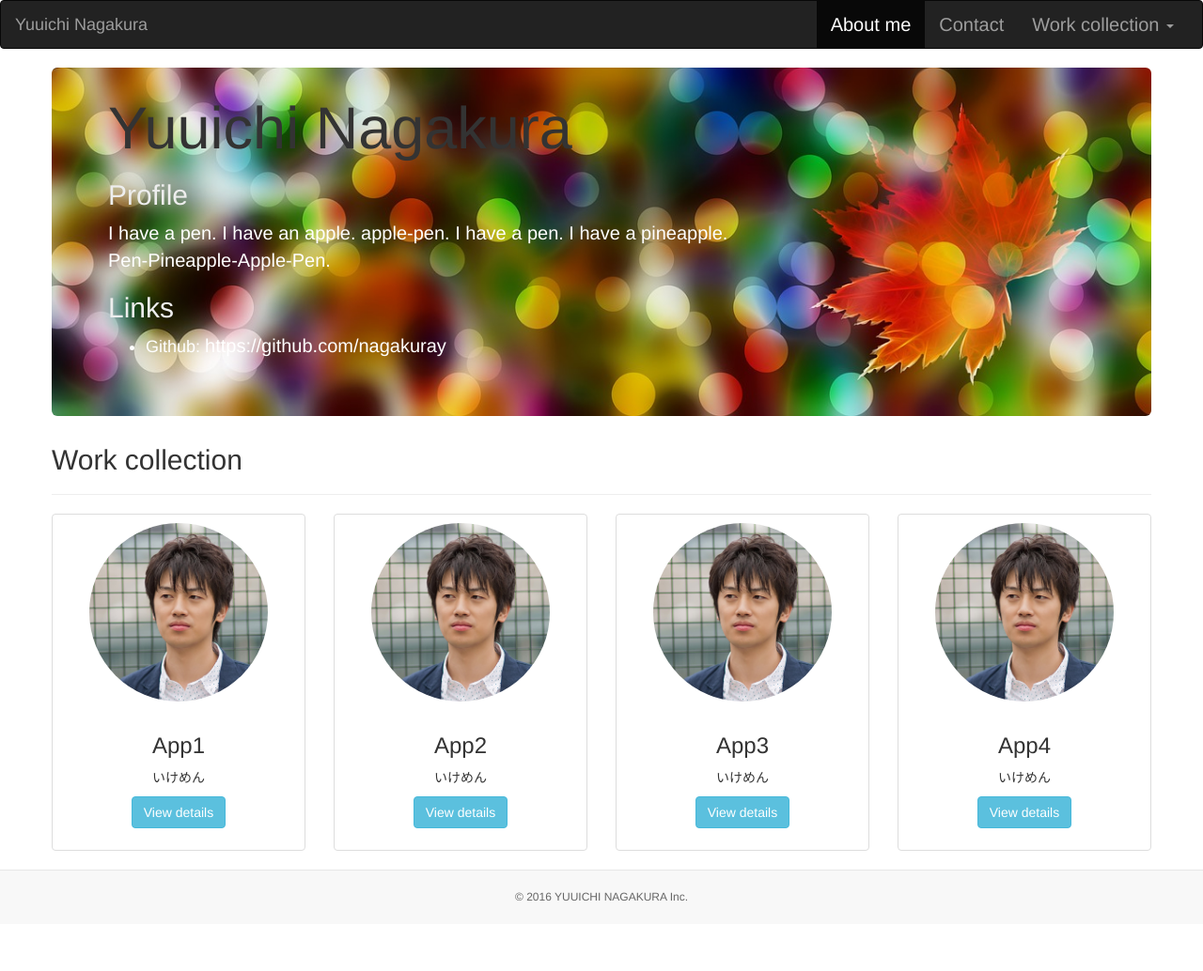
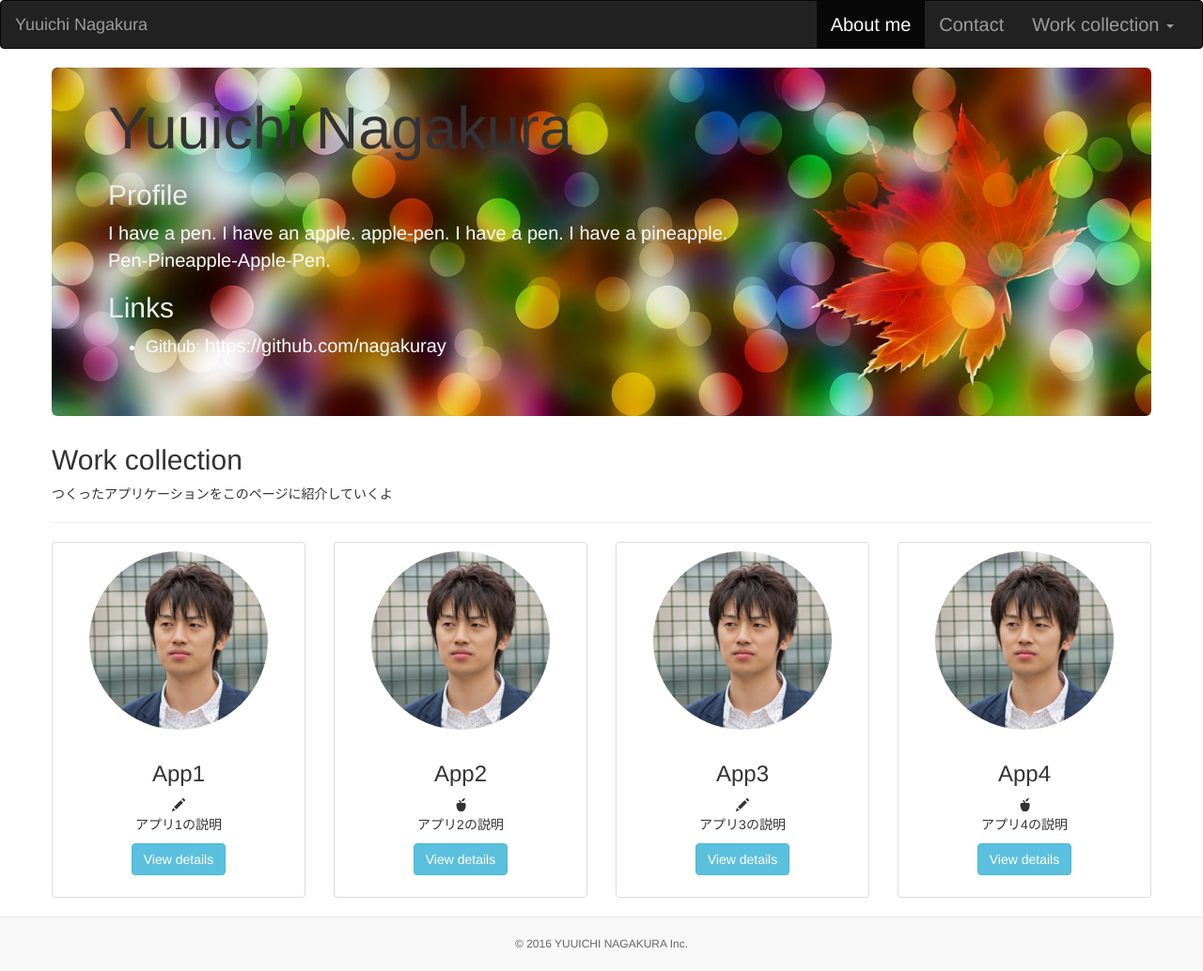
Before and after one commit to nagakuray/nagakuray.github.io, a plain HTML site: page index.html in a window 1280 px wide. Shown: the whole page at 94% size. Before the commit the page ends 984 px from the top, so only its background shows below. Drawn offline with nearby package versions, Linux system fonts and the light colour scheme.

Commit message:
penとapple追加してみた

```diff
--- a/index.html
+++ b/index.html
@@ -59,7 +59,7 @@
     </header>
 
     <div class="container">
-      <!-- ここからキャンバスで見せるところ-->
+
       <div class="row row-offcanvas row-off-canbas-right">
         <p class="pull-right visible-xs">
           <button type="button" class="btn btn-primary btn-xs" data-toggle="offcanvas">Toggle nav</button>
@@ -79,6 +79,9 @@
         </div>
 
         <h2>Work collection</h2>
+        <blockqutoe>
+          <p>つくったアプリケーションをこのページに紹介していくよ</p>
+        </blockqutoe>
         <hr>
 
         <div class="row">
@@ -87,7 +90,8 @@
               <img src="img/profile.jpg" alt="...">
                 <div class="caption">
                   <h3>App1</h3>
-                  <p>いけめん</p>
+                  <div><span class="glyphicon glyphicon-pencil" aria-hidden="true"></span></div>
+                  <p>アプリ1の説明</p>
                   <p><a href="#" class="btn btn-info" role="button">View details</a></p>
                 </div>
             </div>
@@ -98,7 +102,8 @@
               <img src="img/profile.jpg" alt="...">
                 <div class="caption">
                   <h3>App2</h3>
-                  <p>いけめん</p>
+                  <div><span class="glyphicon glyphicon-apple" aria-hidden="true"></span></div>
+                  <p>アプリ2の説明</p>
                   <p><a href="#" class="btn btn-info" role="button">View details</a></p>
                 </div>
             </div>
@@ -109,7 +114,8 @@
               <img src="img/profile.jpg" alt="...">
                 <div class="caption">
                   <h3>App3</h3>
-                  <p>いけめん</p>
+                  <div><span class="glyphicon glyphicon-pencil" aria-hidden="true"></span></div>
+                  <p>アプリ3の説明</p>
                   <p><a href="#" class="btn btn-info" role="button">View details</a></p>
                 </div>
             </div>
@@ -119,14 +125,15 @@
               <img src="img/profile.jpg" alt="...">
                 <div class="caption">
                   <h3>App4</h3>
-                  <p>いけめん</p>
+                  <div><span class="glyphicon glyphicon-apple" aria-hidden="true"></span></div>
+                  <p>アプリ4の説明</p>
                   <p><a href="#" class="btn btn-info" role="button">View details</a></p>
                 </div>
             </div>
           </div>
         </div>
       </div>
-      <!-- ここまでキャンバスで見せるところ -->
+
     </div>
 
     <footer>
```
